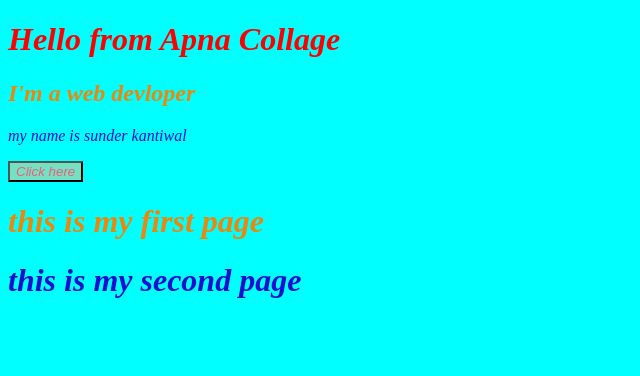
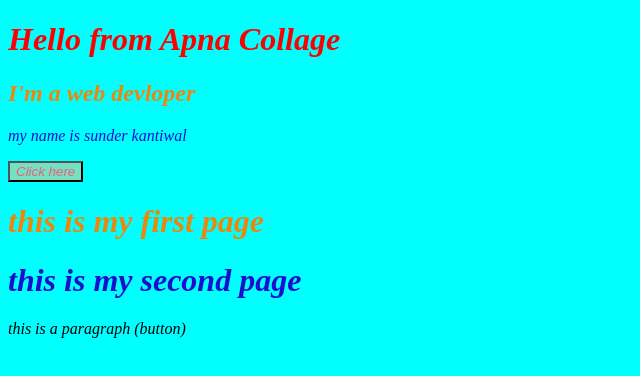
Before and after one commit to thekantiwal1504-debug/CSS_HTML, a plain HTML site: page INDEX.html in a window 1280 px wide. Shown: the whole page, without its empty margins (0-640 px from the left). Drawn offline with Linux system fonts and the light colour scheme.

Commit message:
ADD new feature

```diff
--- a/INDEX.html
+++ b/INDEX.html
@@ -17,3 +17,4 @@
     <h1 class="myclass" id="heading03">this is my second page</h1>
 </body>
 </html>
+<p>this is a paragraph (button)</p>
```
